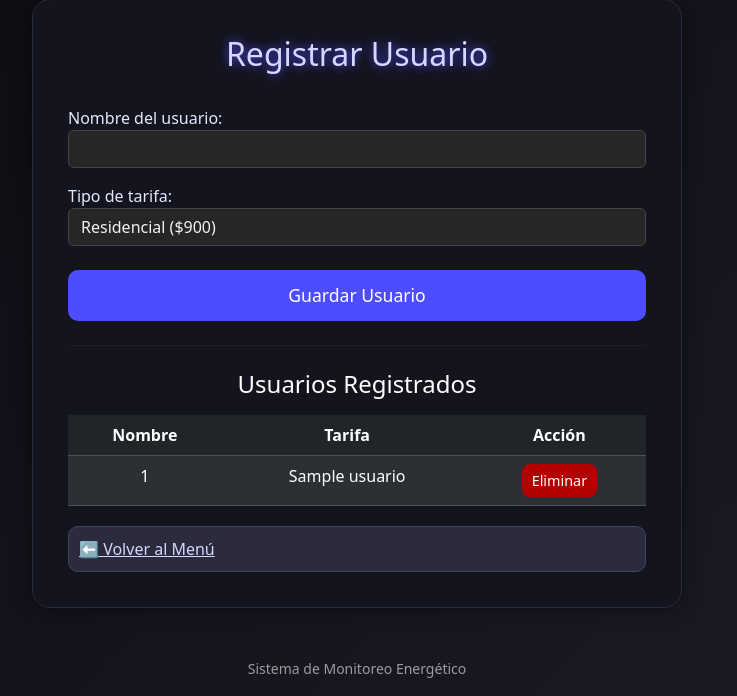
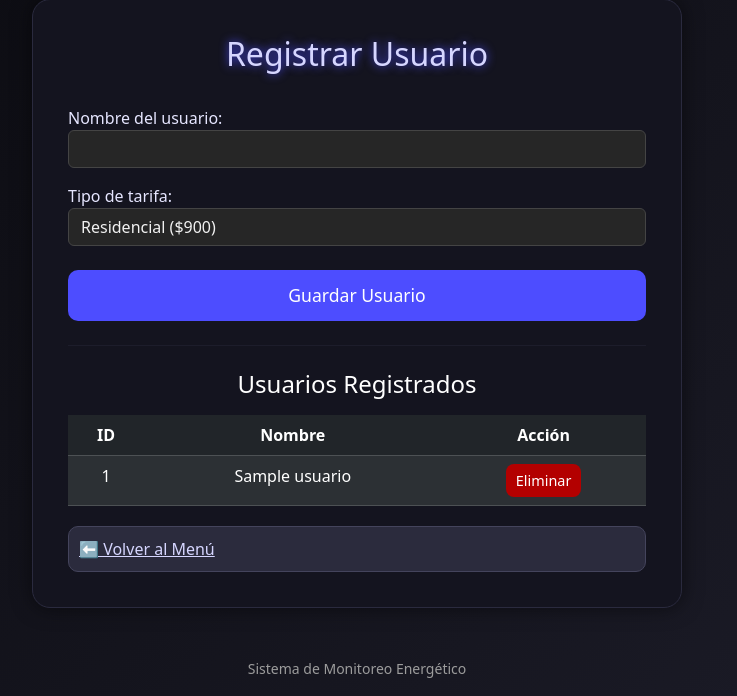
Before and after one commit to Milo1803/consumo-energetico, a Flask app: template templates/usuarios.html in a window 1280 px wide. Shown: the part 106-802 px from the top of the page, without its empty margins (283-1020 px from the left). Run offline with Flask 3, Linux system fonts and the light colour scheme; the template is opened without the code that fills it: most values are stand-ins (such as "Sample title", 1, 10 or a date in 2020); some libraries are stand-ins or nearby versions.

Commit message:
Actualizo usuarios.html

```diff
--- a/templates/usuarios.html
+++ b/templates/usuarios.html
@@ -124,8 +124,8 @@
         <table class="table table-dark table-striped text-center">
             <thead>
                 <tr>
+                    <th>ID</th>
                     <th>Nombre</th>
-                    <th>Tarifa</th>
                     <th>Acción</th>
                 </tr>
             </thead>
```
